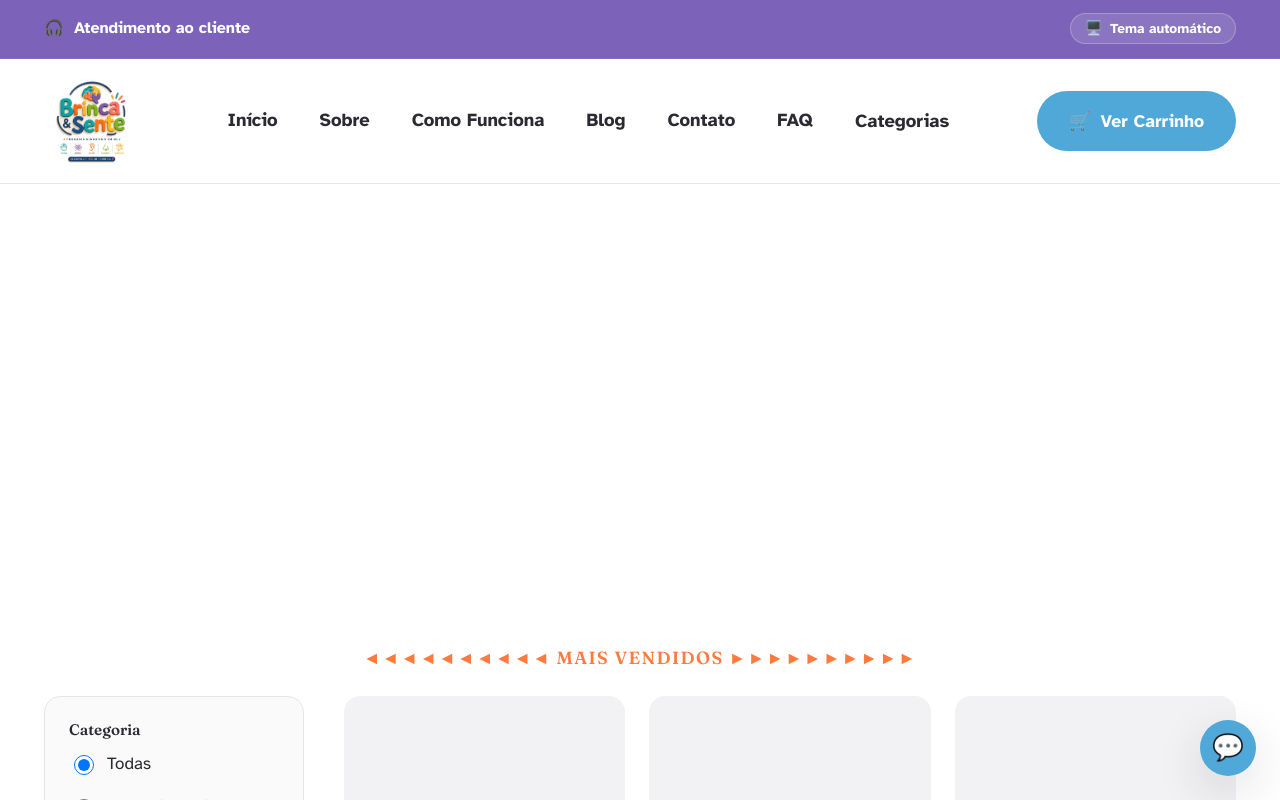
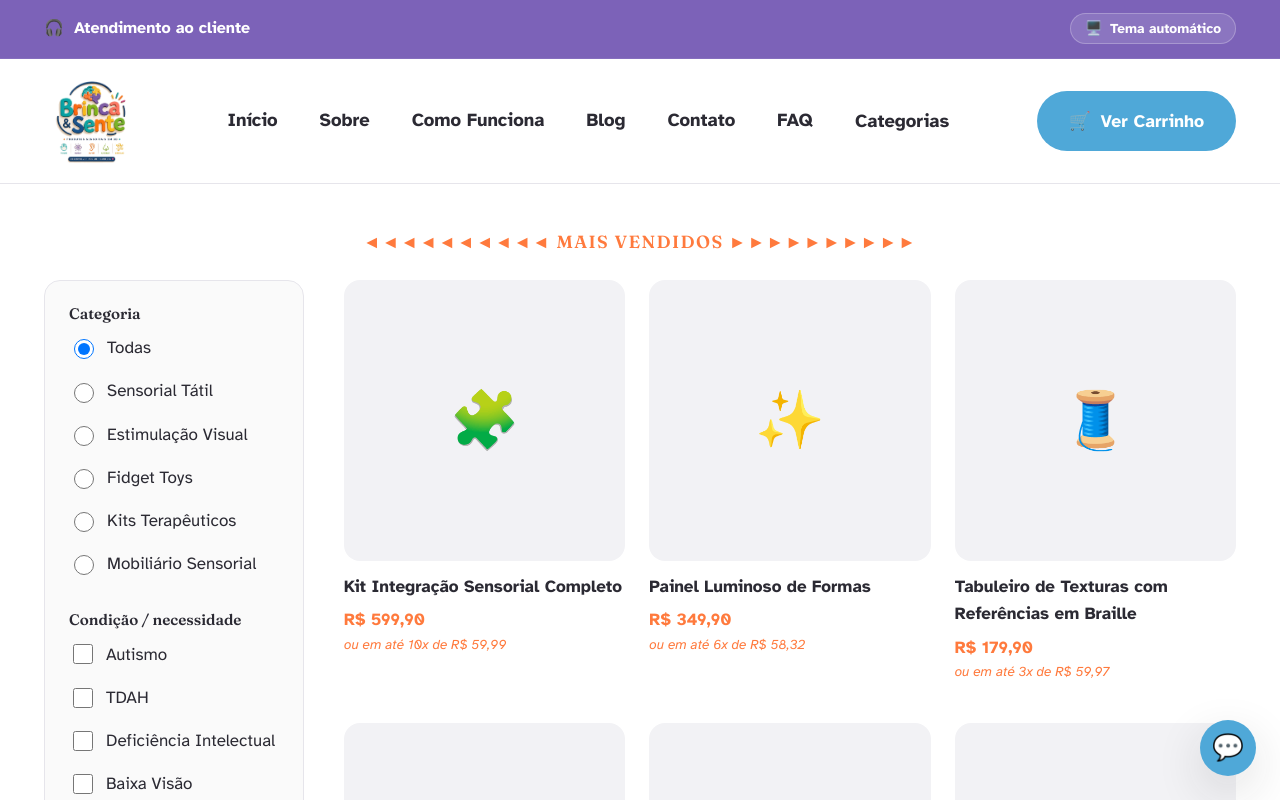
Before and after one commit to leozhxl/bincasente, a React (Vite) app: page /loja in a window 1280 px wide. Shown: the top 800 px of the page. Built offline with nearby package versions, Linux system fonts and the light colour scheme.

Commit message:
Remove empty carousel placeholder above best sellers on catalog page

```diff
--- a/src/pages/Catalog.css
+++ b/src/pages/Catalog.css
@@ -1,10 +1,5 @@
 .catalog-page {
   padding: 48px 24px 80px;
-}
-
-.carousel-placeholder {
-  height: 360px;
-  margin-bottom: 56px;
 }
 
 .best-sellers-section {
--- a/src/pages/Catalog.jsx
+++ b/src/pages/Catalog.jsx
@@ -130,7 +130,6 @@ export default function Catalog() {
     <div className="container catalog-page">
       {showBestSellers ? (
         <>
-          <div className="carousel-placeholder" />
           <section className="best-sellers-section">
           <h2 className="best-sellers-heading">◄◄◄◄◄◄◄◄◄◄ MAIS VENDIDOS ►►►►►►►►►►</h2>
           <div className="catalog-layout">
```
